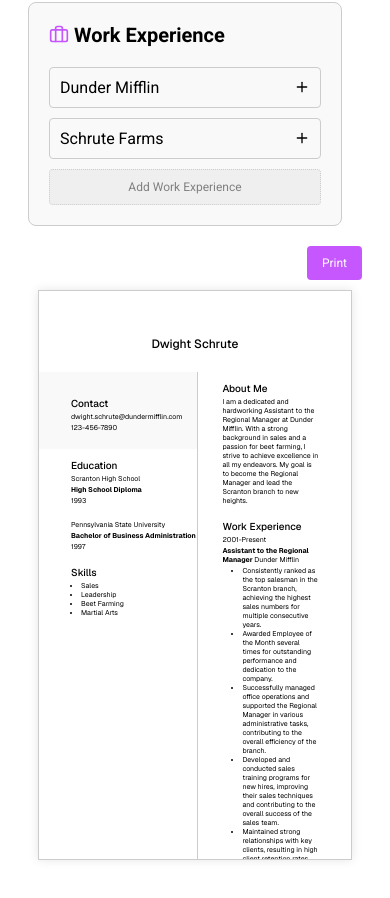
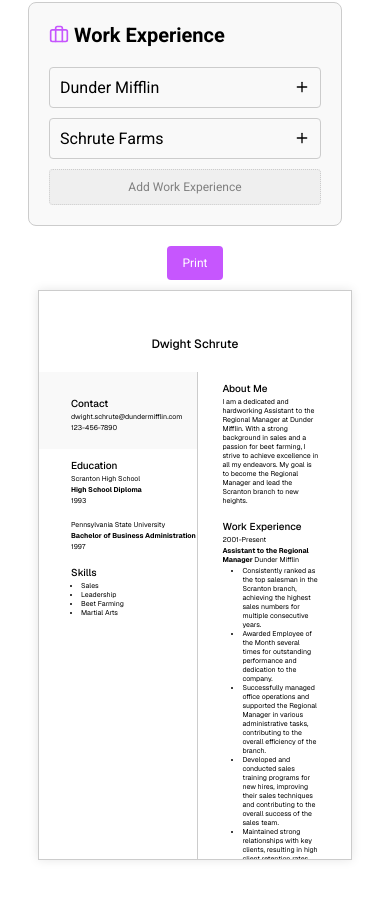
Before and after one commit to morrowdavidson/cv-creator, a React (Vite) app: page / in a window 390 px wide. Shown: the part 1243-2141 px from the top of the page. Built offline with nearby package versions, Linux system fonts and the light colour scheme.

Commit message:
Add media query to ActionButtons for improved alignment on smaller screens

```diff
--- a/src/components/cv-print/cvPrintStyles.js
+++ b/src/components/cv-print/cvPrintStyles.js
@@ -151,6 +151,10 @@ export const ActionButtons = styled.div`
   display: flex;
   align-items: flex-end;
   flex-direction: column;
+
+  @media (max-width: 975px) {
+    align-items: center;
+  }
 `;
 
 export const Button = styled.button`
```
